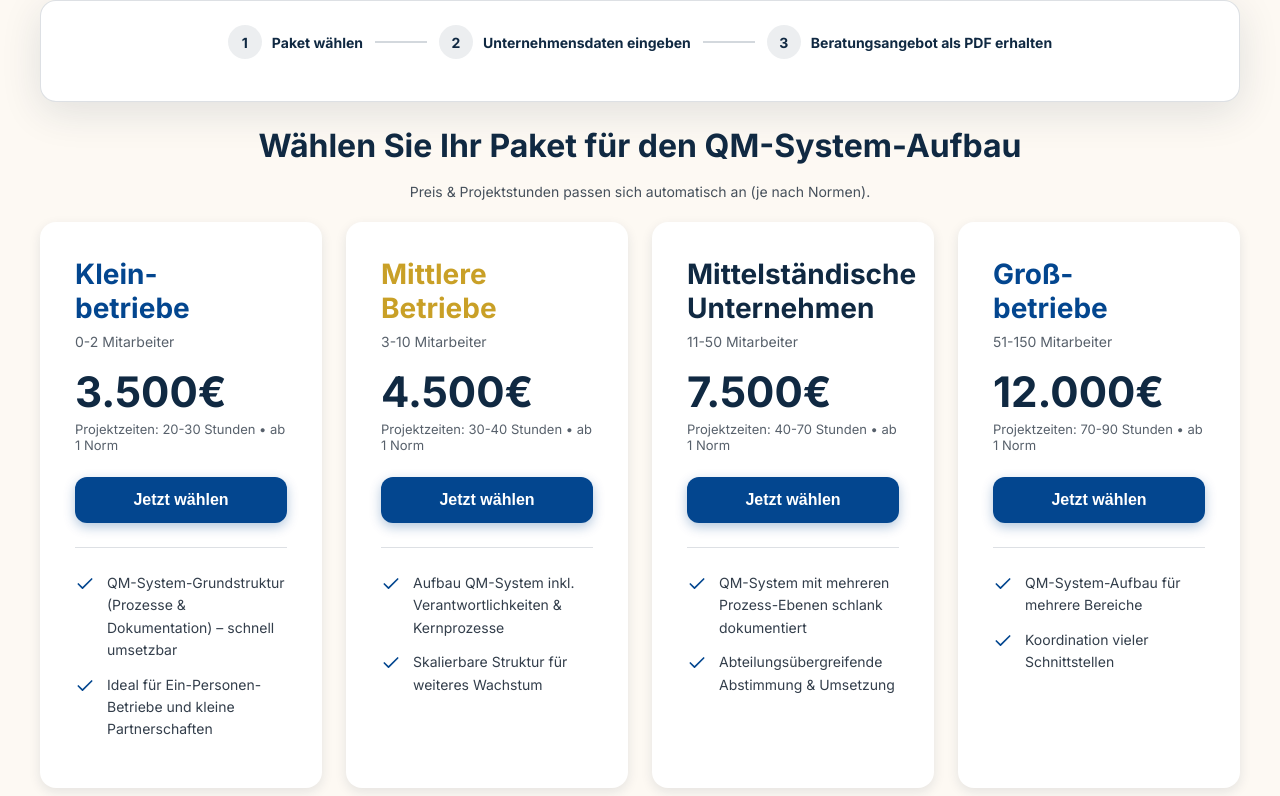
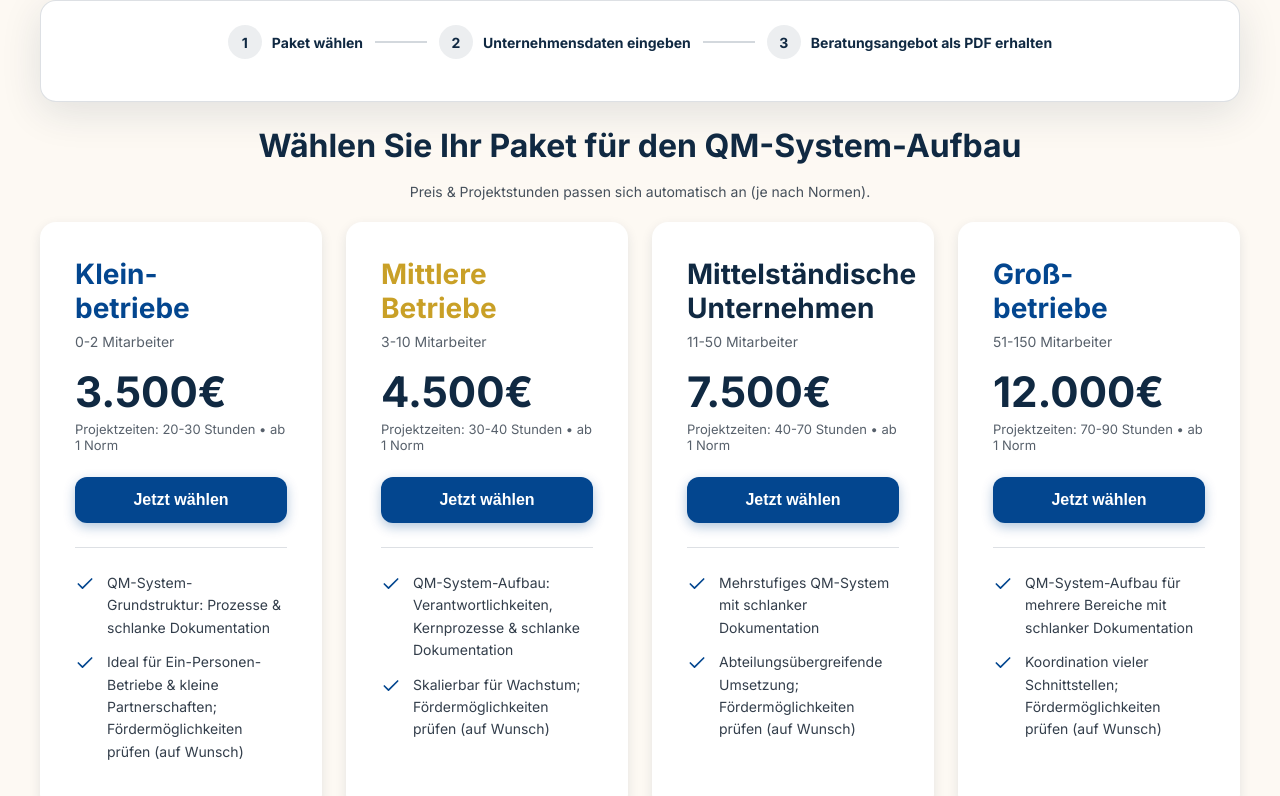
Before and after one commit to holgergrosser-hub/qmberater-angebot, a React (Vite) app: page / in a window 1280 px wide. Shown: the top 796 px of the page. Built offline with nearby package versions, Linux system fonts and the light colour scheme; the HTML template or start-up script is replaced by a standard one.

Commit message:
Optimize package feature wording

```diff
--- a/src/App.jsx
+++ b/src/App.jsx
@@ -14,8 +14,8 @@ const PACKAGES = [
     basePrice: 3500,
     hours: '20-30',
     features: [
-      'QM-System-Grundstruktur (Prozesse & Dokumentation) – schnell umsetzbar',
-      'Ideal für Ein-Personen-Betriebe und kleine Partnerschaften'
+      'QM-System-Grundstruktur: Prozesse & schlanke Dokumentation',
+      'Ideal für Ein-Personen-Betriebe & kleine Partnerschaften; Fördermöglichkeiten prüfen (auf Wunsch)'
     ],
     accent: '#03468f',
     popular: false
@@ -27,8 +27,8 @@ const PACKAGES = [
     basePrice: 4500,
     hours: '30-40',
     features: [
-      'Aufbau QM-System inkl. Verantwortlichkeiten & Kernprozesse',
-      'Skalierbare Struktur für weiteres Wachstum'
+      'QM-System-Aufbau: Verantwortlichkeiten, Kernprozesse & schlanke Dokumentation',
+      'Skalierbar für Wachstum; Fördermöglichkeiten prüfen (auf Wunsch)'
     ],
     accent: '#c9a027',
     popular: false
@@ -40,8 +40,8 @@ const PACKAGES = [
     basePrice: 7500,
     hours: '40-70',
     features: [
-      'QM-System mit mehreren Prozess-Ebenen schlank dokumentiert',
-      'Abteilungsübergreifende Abstimmung & Umsetzung'
+      'Mehrstufiges QM-System mit schlanker Dokumentation',
+      'Abteilungsübergreifende Umsetzung; Fördermöglichkeiten prüfen (auf Wunsch)'
     ],
     accent: '#102942',
     popular: false
@@ -54,8 +54,8 @@ const PACKAGES = [
     basePrice: 12000,
     hours: '70-90',
     features: [
-      'QM-System-Aufbau für mehrere Bereiche',
-      'Koordination vieler Schnittstellen'
+      'QM-System-Aufbau für mehrere Bereiche mit schlanker Dokumentation',
+      'Koordination vieler Schnittstellen; Fördermöglichkeiten prüfen (auf Wunsch)'
     ],
     accent: '#03468f',
     popular: false
```
